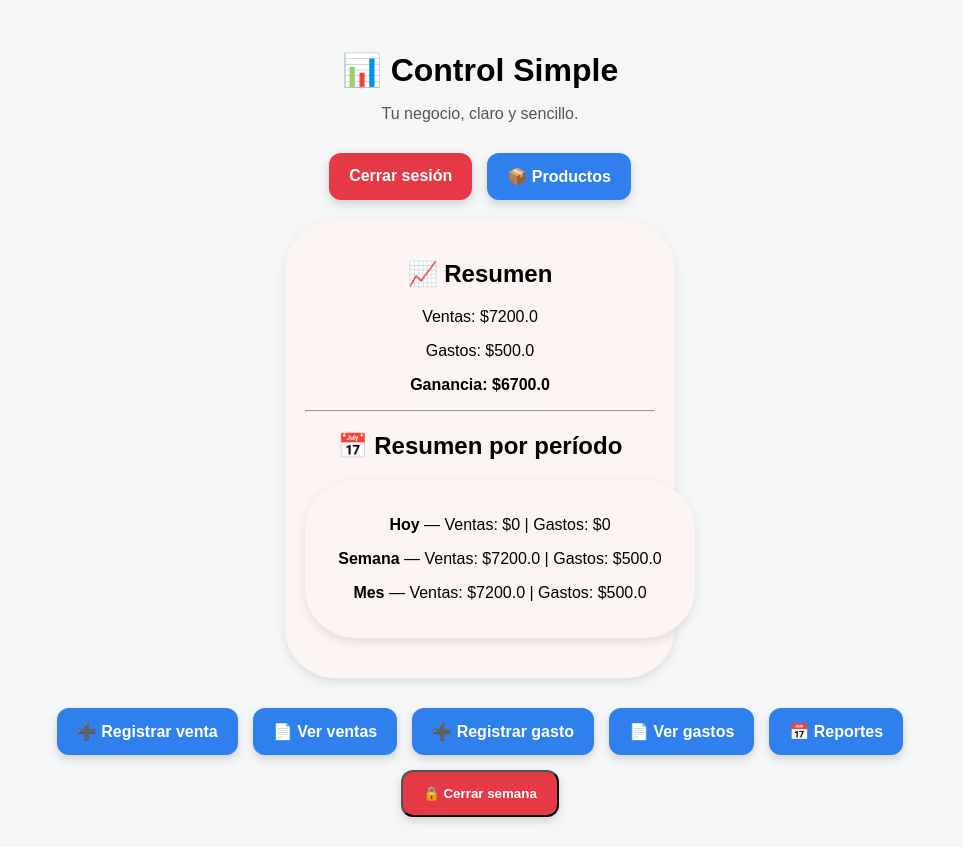
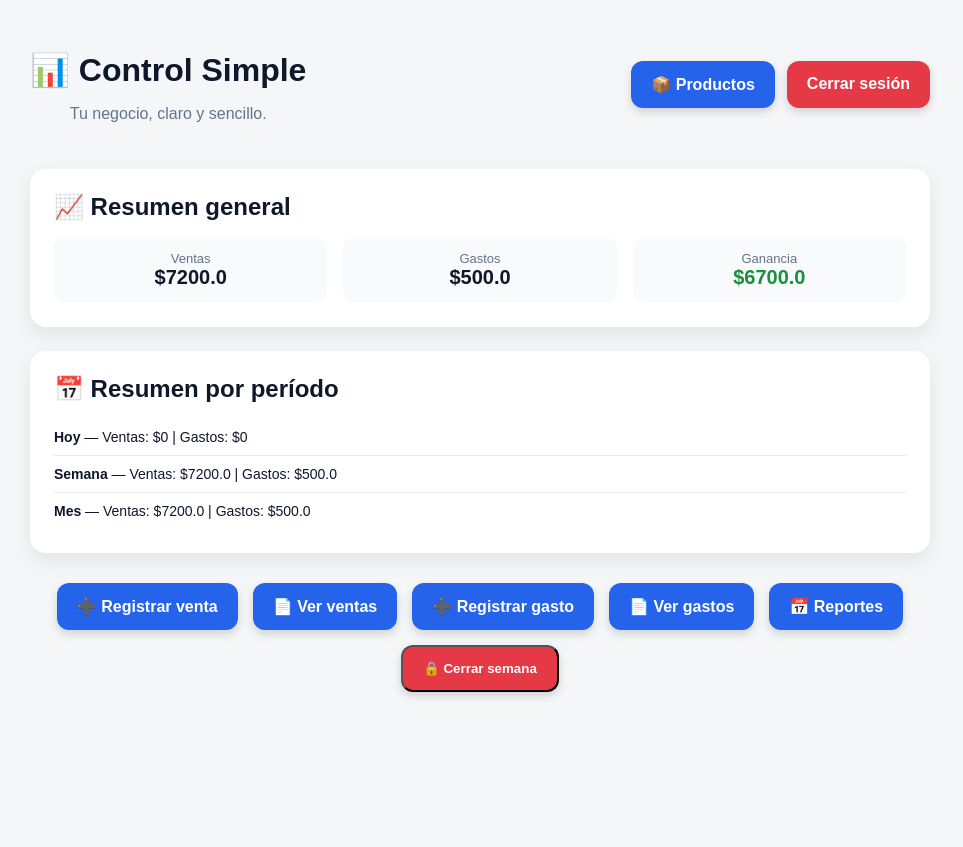
Before and after one commit to janier23/control-simple, a Flask app: page / in a window 1280 px wide. Shown: the whole page, without its empty margins (160-1123 px from the left). After the commit the page ends 698 px from the top, so only its background shows below. Run offline with Flask 3, Linux system fonts and the light colour scheme; a user stored in the database is signed in; data comes from the database, SQL or seed files in the repository.

Commit message:
Mejora visual login y dashboard + estilo general

```diff
--- a/frontend/static/css/style.css
+++ b/frontend/static/css/style.css
@@ -205,3 +205,236 @@ h1 {
 .historial-title {
   margin-top: 30px;
 }
+
+/* =========================
+   LOGIN / AUTH (AISLADO)
+   ========================= */
+
+.auth-body {
+    min-height: 100vh;
+    background: linear-gradient(135deg, #0f172a, #1e293b);
+    display: flex;
+    align-items: center;
+    justify-content: center;
+    font-family: system-ui, -apple-system, sans-serif;
+}
+
+.auth-container {
+    width: 100%;
+    padding: 20px;
+}
+
+.auth-card {
+    max-width: 420px;
+    margin: auto;
+    background: #ffffff;
+    border-radius: 14px;
+    padding: 32px;
+    box-shadow: 0 20px 40px rgba(0,0,0,0.25);
+}
+
+.auth-header {
+    text-align: center;
+    margin-bottom: 24px;
+}
+
+.auth-icon {
+    font-size: 40px;
+}
+
+.auth-header h1 {
+    margin: 10px 0 4px;
+    font-size: 22px;
+    color: #0f172a;
+}
+
+.auth-header p {
+    font-size: 14px;
+    color: #64748b;
+}
+
+.auth-form .form-group {
+    margin-bottom: 16px;
+}
+
+.auth-form label {
+    display: block;
+    font-size: 13px;
+    margin-bottom: 6px;
+    color: #334155;
+}
+
+.auth-form input {
+    width: 100%;
+    padding: 12px;
+    border-radius: 8px;
+    border: 1px solid #cbd5e1;
+    font-size: 14px;
+}
+
+.auth-form input:focus {
+    outline: none;
+    border-color: #2563eb;
+    box-shadow: 0 0 0 2px rgba(37,99,235,0.2);
+}
+
+.btn-primary {
+    width: 100%;
+    margin-top: 12px;
+    padding: 12px;
+    border: none;
+    border-radius: 8px;
+    background: #2563eb;
+    color: #ffffff;
+    font-weight: 600;
+    font-size: 15px;
+    cursor: pointer;
+}
+
+.btn-primary:hover {
+    background: #1d4ed8;
+}
+
+
+/* =========================
+   DASHBOARD (MEJORA VISUAL)
+   ========================= */
+
+.dashboard-header {
+    display: flex;
+    justify-content: space-between;
+    align-items: center;
+    gap: 20px;
+    margin-bottom: 30px;
+    flex-wrap: wrap;
+}
+
+.header-actions {
+    display: flex;
+    gap: 12px;
+    flex-wrap: wrap;
+}
+
+.card {
+    background: #ffffff;
+    border-radius: 16px;
+    padding: 24px;
+    box-shadow: 0 8px 20px rgba(0,0,0,.08);
+    margin-bottom: 24px;
+}
+
+.resumen-card h2 {
+    margin-top: 0;
+    margin-bottom: 16px;
+}
+
+.resumen-grid {
+    display: grid;
+    grid-template-columns: repeat(auto-fit, minmax(140px, 1fr));
+    gap: 16px;
+}
+
+.resumen-grid div {
+    background: #f8fafc;
+    border-radius: 12px;
+    padding: 14px;
+    text-align: center;
+}
+
+.resumen-grid span {
+    display: block;
+    font-size: 13px;
+    color: #64748b;
+}
+
+.resumen-grid strong {
+    font-size: 20px;
+    color: #0f172a;
+}
+
+.resumen-grid .ganancia strong {
+    color: #1a8f3c;
+}
+
+.periodo-lista {
+    list-style: none;
+    padding: 0;
+    margin: 0;
+}
+
+.periodo-lista li {
+    padding: 10px 0;
+    border-bottom: 1px solid #e5e7eb;
+    font-size: 14px;
+}
+
+.periodo-lista li:last-child {
+    border-bottom: none;
+}
+
+.acciones-dashboard {
+    justify-content: center;
+}
+
+/* =========================
+   ESTILO VISUAL GENERAL
+   ========================= */
+
+:root {
+    --color-primary: #2563eb;
+    --color-primary-dark: #1d4ed8;
+    --color-danger: #e63946;
+    --bg-main: #f4f6f8;
+    --text-main: #0f172a;
+    --text-muted: #64748b;
+    --radius-lg: 16px;
+    --radius-md: 12px;
+    --radius-sm: 8px;
+}
+
+body {
+    background: var(--bg-main);
+    color: var(--text-main);
+}
+
+/* BOTONES */
+.btn-accion,
+.btn-primary {
+    background: var(--color-primary);
+    border-radius: var(--radius-md);
+    transition: 0.2s;
+}
+
+.btn-accion:hover,
+.btn-primary:hover {
+    background: var(--color-primary-dark);
+    transform: translateY(-1px);
+}
+
+.btn-danger {
+    background: var(--color-danger);
+}
+
+.btn-danger:hover {
+    background: #c53030;
+}
+
+/* CARDS */
+.card,
+.resumen {
+    border-radius: var(--radius-lg);
+}
+
+/* TEXTOS */
+h1, h2, h3 {
+    color: var(--text-main);
+}
+
+.subtitulo {
+    color: var(--text-muted);
+}
+
+/* LINKS */
+a {
+    text-decoration: none;
+}
--- a/frontend/templates/index.html
+++ b/frontend/templates/index.html
@@ -3,51 +3,66 @@
 <head>
     <meta charset="UTF-8">
     <title>Control Simple</title>
+    <meta name="viewport" content="width=device-width, initial-scale=1.0">
     <link rel="stylesheet" href="/static/css/style.css">
 </head>
 <body>
 
 <div class="container">
 
-    <header>
-        <h1>📊 Control Simple</h1>
-        <p class="subtitulo">Tu negocio, claro y sencillo.</p>
+    <header class="dashboard-header">
+        <div>
+            <h1>📊 Control Simple</h1>
+            <p class="subtitulo">Tu negocio, claro y sencillo.</p>
+        </div>
+
+        <div class="header-actions">
+            {% if session["rol"] == "dueno" %}
+                <a href="/productos" class="btn-accion">📦 Productos</a>
+            {% endif %}
+            <a href="/logout" class="btn-accion btn-danger">Cerrar sesión</a>
+        </div>
     </header>
 
-    <div class="acciones">
-        <a href="/logout" class="btn-accion btn-danger">Cerrar sesión</a>
-        {% if session["rol"] == "dueno" %}
-            <a href="/productos" class="btn-accion">📦 Productos</a>
-        {% endif %}
+    <!-- RESUMEN GENERAL -->
+    <section class="card resumen-card">
+        <h2>📈 Resumen general</h2>
 
-    </div>
+        <div class="resumen-grid">
+            <div>
+                <span>Ventas</span>
+                <strong>${{ total_ventas }}</strong>
+            </div>
+            <div>
+                <span>Gastos</span>
+                <strong>${{ total_gastos }}</strong>
+            </div>
+            <div class="ganancia">
+                <span>Ganancia</span>
+                <strong>${{ ganancia }}</strong>
+            </div>
+        </div>
+    </section>
 
-
-    <div class="resumen">
-        <h2>📈 Resumen</h2>
-        <p>Ventas: ${{ total_ventas }}</p>
-        <p>Gastos: ${{ total_gastos }}</p>
-        <p><b>Ganancia: ${{ ganancia }}</b></p>
-
-        <hr>
-
+    <!-- RESUMEN POR PERIODO -->
+    <section class="card resumen-card">
         <h2>📅 Resumen por período</h2>
 
-        <div class="resumen">
-            <p><b>Hoy</b> — Ventas: ${{ ventas_hoy }} | Gastos: ${{ gastos_hoy }}</p>
-            <p><b>Semana</b> — Ventas: ${{ ventas_semana }} | Gastos: ${{ gastos_semana }}</p>
-            <p><b>Mes</b> — Ventas: ${{ ventas_mes }} | Gastos: ${{ gastos_mes }}</p>
-        </div>
+        <ul class="periodo-lista">
+            <li><b>Hoy</b> — Ventas: ${{ ventas_hoy }} | Gastos: ${{ gastos_hoy }}</li>
+            <li><b>Semana</b> — Ventas: ${{ ventas_semana }} | Gastos: ${{ gastos_semana }}</li>
+            <li><b>Mes</b> — Ventas: ${{ ventas_mes }} | Gastos: ${{ gastos_mes }}</li>
+        </ul>
+    </section>
 
-
-    </div>
-
-    <div class="acciones">
+    <!-- ACCIONES -->
+    <section class="acciones acciones-dashboard">
         <a href="/ventas/nueva" class="btn-accion">➕ Registrar venta</a>
         <a href="/ventas" class="btn-accion">📄 Ver ventas</a>
         <a href="/gastos/nuevo" class="btn-accion">➕ Registrar gasto</a>
         <a href="/gastos" class="btn-accion">📄 Ver gastos</a>
         <a href="/reportes" class="btn-accion">📅 Reportes</a>
+
         {% if session["rol"] == "dueno" %}
         <form method="POST" action="/reportes">
             <input type="hidden" name="accion" value="semana">
@@ -57,7 +72,7 @@
             </button>
         </form>
         {% endif %}
-    </div>
+    </section>
 
 </div>
 
```
Also changed, not shown: frontend/templates/login.html (+40 -9 lines).
